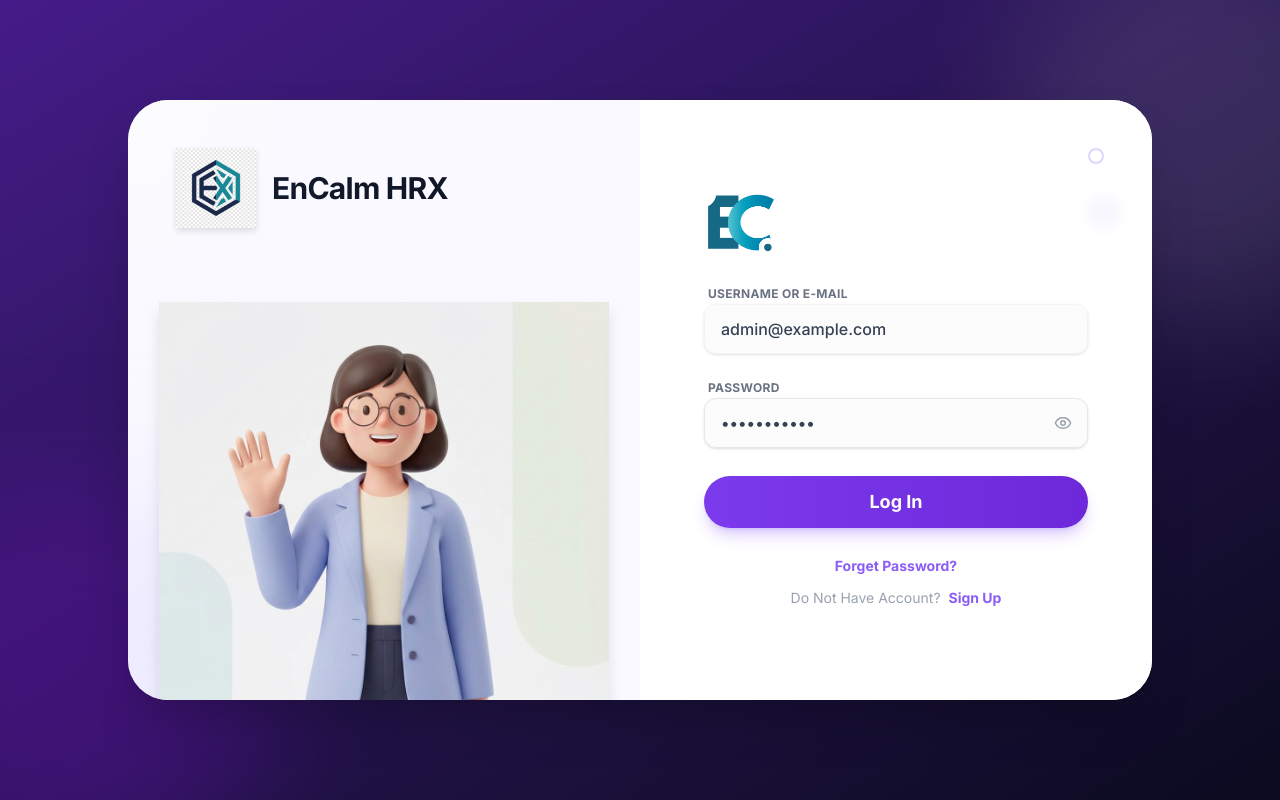
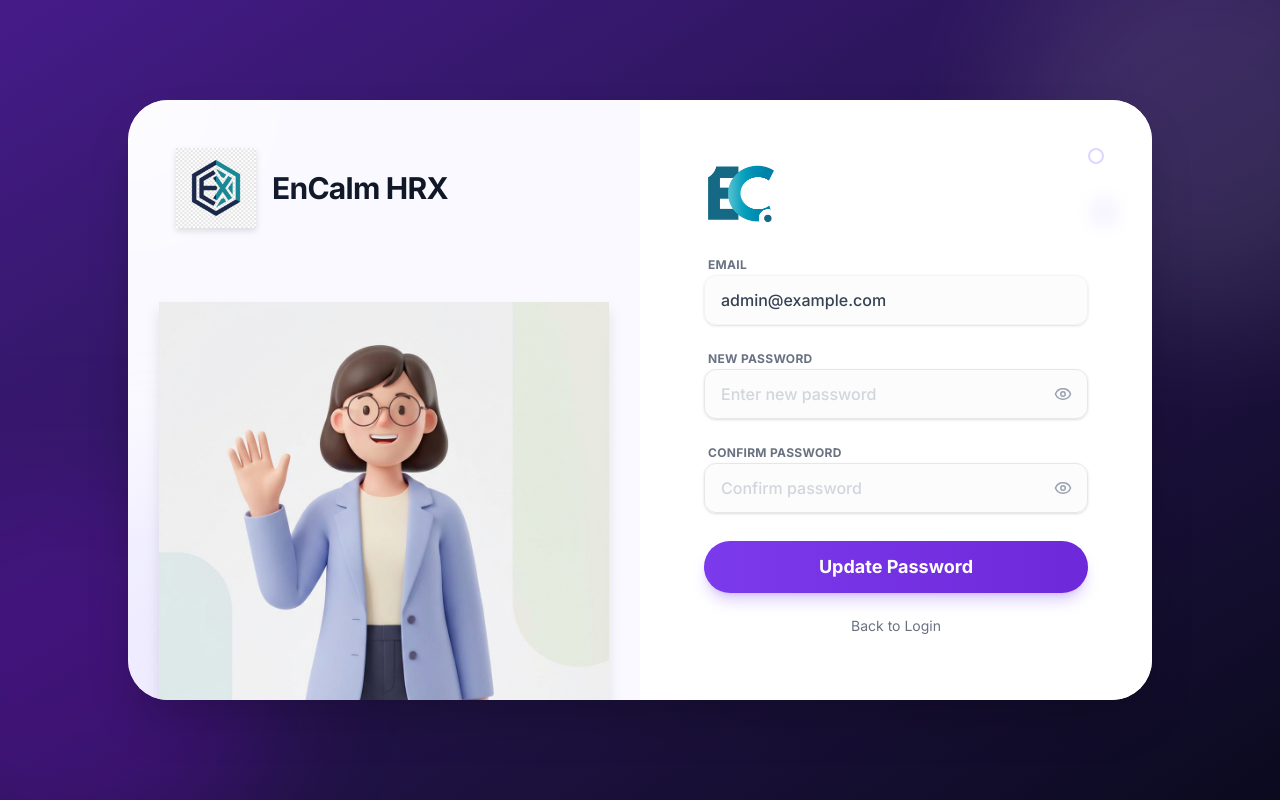
Before and after one commit to manaionweb/encalm-hrms-FE, a React (Vite) app: page /signin in a window 1280 px wide. Both pictures are taken after a click on the button "Forget Password?". Built offline with nearby package versions, Linux system fonts and the light colour scheme.

Commit message:
forgot password UI with reset password API integration

```diff
--- a/src/pages/SignIn.tsx
+++ b/src/pages/SignIn.tsx
@@ -15,8 +15,16 @@ export default function SignIn() {
     const { setTheme } = useTheme();
     const { login, error } = useAuth();
     const [showPassword, setShowPassword] = useState(false);
+    const [showNewPassword, setShowNewPassword] = useState(false);
+    const [showConfirmPassword, setShowConfirmPassword] = useState(false);
     const [email, setEmail] = useState('admin@example.com');
     const [password, setPassword] = useState('password123'); // Default for demo
+    const [isForgotMode, setIsForgotMode] = useState(false);
+    const [forgotEmail, setForgotEmail] = useState('');
+    const [forgotMessage, setForgotMessage] = useState('');
+    const [newPassword, setNewPassword] = useState('');
+    const [confirmPassword, setConfirmPassword] = useState('');
+    const [isUpdatingPassword, setIsUpdatingPassword] = useState(false);
 
     const handleLogin = async (e: React.FormEvent) => {
         e.preventDefault();
@@ -28,6 +36,63 @@ export default function SignIn() {
         } catch (err) {
             console.error("Login failed", err);
             // Error is handled in context and exposed via error prop if needed on UI
+        }
+    };
+
+    const handleForgotPassword = async (e: React.FormEvent) => {
+        e.preventDefault();
+        setForgotMessage('');
+
+        if (!forgotEmail.trim()) {
+            setForgotMessage('Please enter your email');
+            return;
+        }
+
+        if (!newPassword.trim() || !confirmPassword.trim()) {
+            setForgotMessage('Please enter password');
+            return;
+        }
+
+        if (newPassword !== confirmPassword) {
+            setForgotMessage('Passwords do not match');
+            return;
+        }
+
+        try {
+            setIsUpdatingPassword(true);
+
+            const response = await fetch('/api/auth/reset-password', {
+                method: 'POST',
+                headers: {
+                    'Content-Type': 'application/json',
+                },
+                body: JSON.stringify({
+                    email: forgotEmail.trim(),
+                    newPassword: newPassword,
+                    confirmPassword: confirmPassword,
+                }),
+            });
+
+            const data = await response.json();
+
+            if (!response.ok) {
+                throw new Error(data?.message || 'Failed to update password');
+            }
+
+            setForgotMessage(data?.message || 'Password updated successfully');
+
+            setTimeout(() => {
+                setIsForgotMode(false);
+                setForgotMessage('');
+                setForgotEmail('');
+                setNewPassword('');
+                setConfirmPassword('');
+            }, 1500);
+        } catch (err: any) {
+            console.error('Forgot password failed', err);
+            setForgotMessage(err.message || 'Something went wrong');
+        } finally {
+            setIsUpdatingPassword(false);
         }
     };
 
@@ -90,7 +155,7 @@ export default function SignIn() {
                                 className="h-16 w-auto object-contain"
                             />
                         </div>
-
+                        {!isForgotMode ? (
                             <form onSubmit={handleLogin} className="space-y-5">
 
                                 {/* Username Input */}
@@ -139,17 +204,119 @@ export default function SignIn() {
                                 </div>
 
                             </form>
+                        ) : (
+                            <form onSubmit={handleForgotPassword} className="space-y-5">
+                                <div className="space-y-1.5">
+                                    <label className="text-xs font-bold text-gray-500 ml-1 uppercase tracking-wide">
+                                        Email
+                                    </label>
+                                    <input
+                                        type="email"
+                                        value={forgotEmail}
+                                        onChange={(e) => setForgotEmail(e.target.value)}
+                                        className="w-full px-4 py-3 bg-gray-50/50 border border-gray-100 focus:border-brand-400 focus:bg-white focus:ring-4 focus:ring-brand-500/10 rounded-xl text-gray-700 font-medium transition-all placeholder:text-gray-300 shadow-sm"
+                                        placeholder="Enter your email"
+                                    />
+                                </div>
+
+                                <div className="space-y-1.5">
+                                    <label className="text-xs font-bold text-gray-500 ml-1 uppercase tracking-wide">
+                                        New Password
+                                    </label>
+                                    <div className="relative group">
+                                        <input
+                                            type={showNewPassword ? "text" : "password"}
+                                            value={newPassword}
+                                            onChange={(e) => setNewPassword(e.target.value)}
+                                            className="w-full px-4 py-3 bg-gray-50/50 border border-gray-200 focus:border-brand-400 focus:bg-white focus:ring-4 focus:ring-brand-500/10 rounded-xl text-gray-700 font-medium transition-all placeholder:text-gray-300 shadow-sm"
+                                            placeholder="Enter new password"
+                                        />
+                                        <button
+                                            type="button"
+                                            onClick={() => setShowNewPassword(!showNewPassword)}
+                                            className="absolute right-4 top-1/2 -translate-y-1/2 text-gray-400 hover:text-gray-600 transition-colors"
+                                        >
+                                            {showNewPassword ? <EyeOff size={18} /> : <Eye size={18} />}
+                                        </button>
+                                    </div>
+                                </div>
+
+                                <div className="space-y-1.5">
+                                    <label className="text-xs font-bold text-gray-500 ml-1 uppercase tracking-wide">
+                                        Confirm Password
+                                    </label>
+                                    <div className="relative group">
+                                        <input
+                                            type={showConfirmPassword ? "text" : "password"}
+                                            value={confirmPassword}
+                                            onChange={(e) => setConfirmPassword(e.target.value)}
+                                            className="w-full px-4 py-3 bg-gray-50/50 border border-gray-200 focus:border-brand-400 focus:bg-white focus:ring-4 focus:ring-brand-500/10 rounded-xl text-gray-700 font-medium transition-all placeholder:text-gray-300 shadow-sm"
+                                            placeholder="Confirm password"
+                                        />
+                                        <button
+                                            type="button"
+                                            onClick={() => setShowConfirmPassword(!showConfirmPassword)}
+                                            className="absolute right-4 top-1/2 -translate-y-1/2 text-gray-400 hover:text-gray-600 transition-colors"
+                                        >
+                                            {showConfirmPassword ? <EyeOff size={18} /> : <Eye size={18} />}
+                                        </button>
+                                    </div>
+                                </div>
+
+                                {forgotMessage && (
+                                    <p className="text-xs text-brand-600 font-medium ml-1">
+                                        {forgotMessage}
+                                    </p>
+                                )}
+
+                                <div className="pt-2">
+                                    <button
+                                        type="submit"
+                                        disabled={isUpdatingPassword}
+                                        className="w-full py-3 bg-gradient-to-r from-brand-600 to-brand-700 hover:from-brand-700 hover:to-brand-800 text-white font-bold text-lg rounded-full shadow-lg shadow-brand-500/30 active:scale-[0.98] transition-all transform disabled:opacity-70 disabled:cursor-not-allowed"
+                                    >
+                                        {isUpdatingPassword ? 'Updating...' : 'Update Password'}
+                                    </button>
+                                </div>
+
+                                <button
+                                    type="button"
+                                    onClick={() => {
+                                        setIsForgotMode(false);
+                                        setForgotMessage('');
+                                    }}
+                                    className="w-full text-sm text-gray-500 hover:text-brand-500 transition-colors"
+                                >
+                                    Back to Login
+                                </button>
+                            </form>
+                        )}
 
                         {/* Footer Links */}
+                        {!isForgotMode && (
                             <div className="text-center space-y-3 pt-1">
-                            <button className="text-brand-500 font-bold hover:underline text-xs md:text-sm block w-full">
+                                <button
+                                    type="button"
+                                    onClick={() => {
+                                        setIsForgotMode(true);
+                                        setForgotMessage('');
+                                        setForgotEmail(email);
+                                        setNewPassword('');
+                                        setConfirmPassword('');
+                                    }}
+                                    className="text-brand-500 font-bold hover:underline text-xs md:text-sm block w-full"
+                                >
                                     Forget Password?
                                 </button>
 
                                 <p className="text-gray-400 text-xs md:text-sm">
-                                Do Not Have Account? <button className="text-brand-500 font-bold hover:underline ml-1">Sign Up</button>
+                                    Do Not Have Account?{" "}
+                                    <button className="text-brand-500 font-bold hover:underline ml-1">
+                                        Sign Up
+                                    </button>
                                 </p>
                             </div>
+                        )}
 
                     </div>
                 </div>
```
Lines whose indentation alone changed are shown as unchanged.
